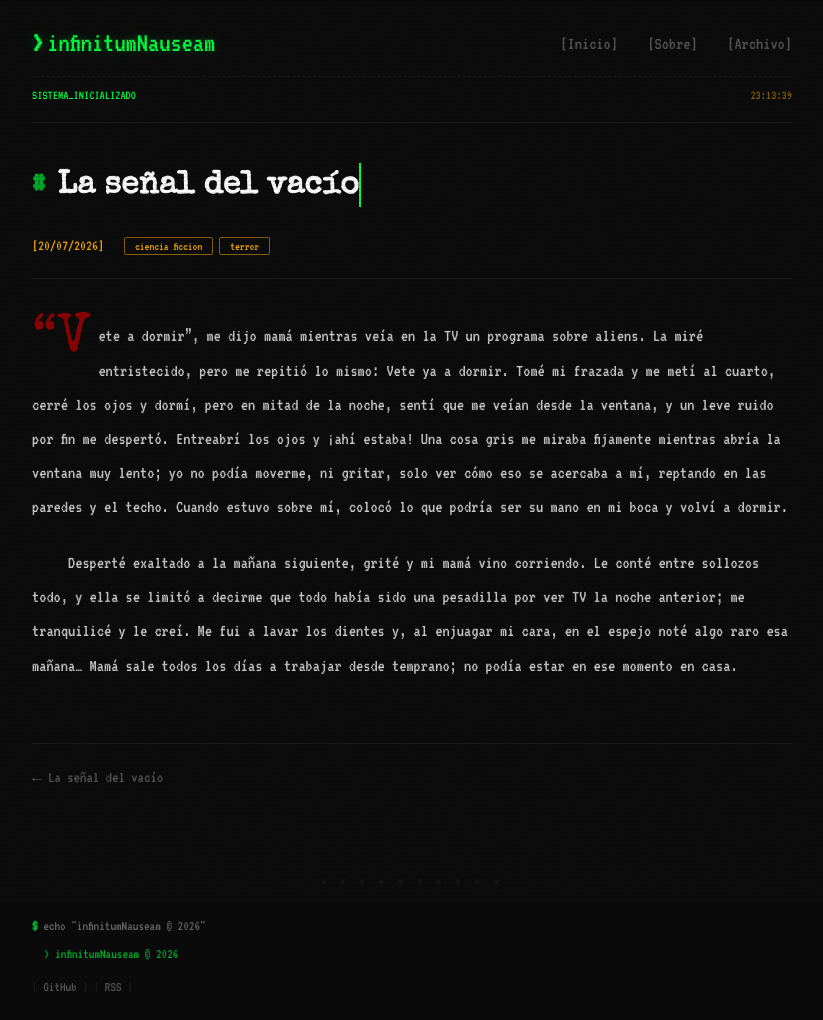
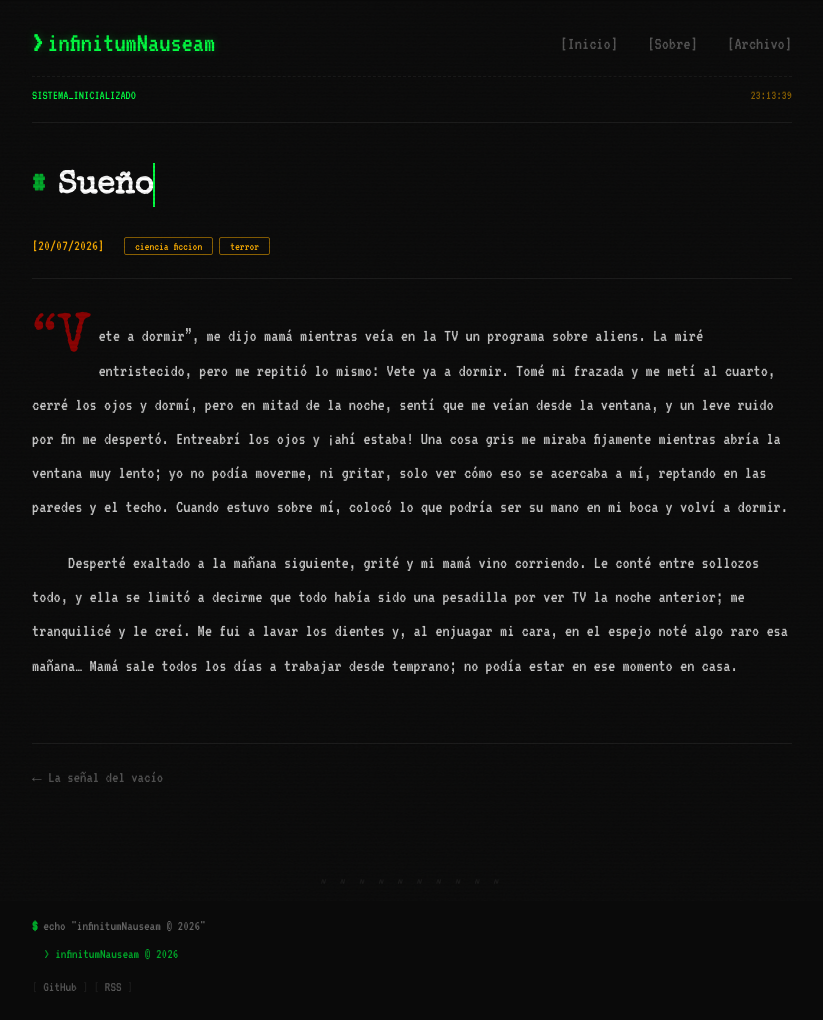
Before and after one commit to marcoC76/infinitumNauseam, a Jekyll site: the page built from _posts/2026-07-20-sueño.md, in a window 1280 px wide. Shown: the whole page, without its empty margins (228-1051 px from the left). Built offline with Jekyll 4.4.1, drawn with Linux system fonts in a browser that asks for light colours.

Commit message:
Add files via upload

```diff
--- a/_posts/2026-07-20-sueño.md
+++ b/_posts/2026-07-20-sueño.md
@@ -1,10 +1,10 @@
 ---
-title: La señal del vacío
+title: Sueño
 date: '2026-07-20'
 categories:
   - ciencia ficcion
   - terror
-reading_time: 10
+reading_time: 1
 ---
 "Vete a dormir", me dijo mamá mientras veía en la TV un programa sobre aliens. La miré entristecido, pero me repitió lo mismo: Vete ya a dormir. Tomé mi frazada y me metí al cuarto, cerré los ojos y dormí, pero en mitad de la noche, sentí que me veían desde la ventana, y un leve ruido por fin me despertó. Entreabrí los ojos y ¡ahí estaba! Una cosa gris me miraba fijamente mientras abría la ventana muy lento; yo no podía moverme, ni gritar, solo ver cómo eso se acercaba a mí, reptando en las paredes y el techo. Cuando estuvo sobre mí, colocó lo que podría ser su mano en mi boca y volví a dormir.
 
```
